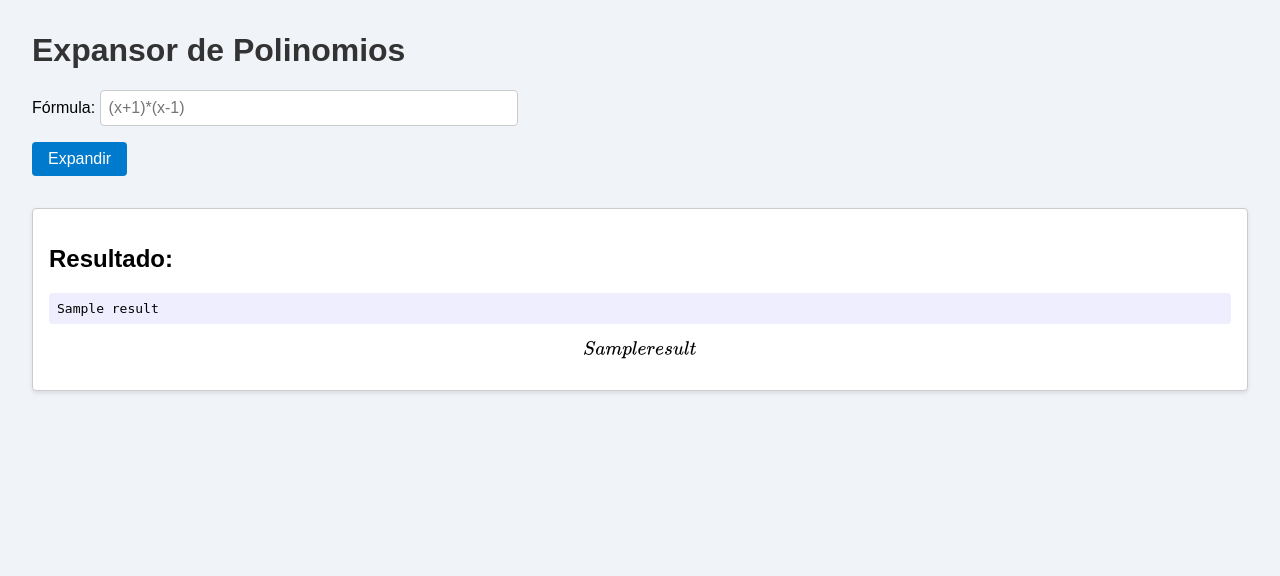
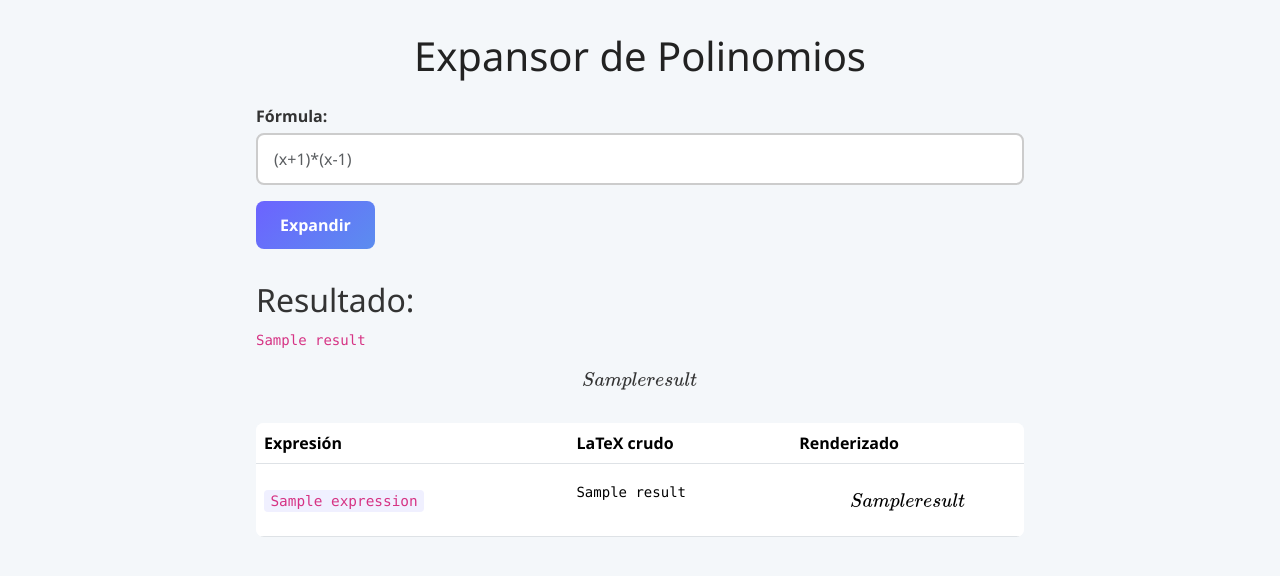
Before and after one commit to GermanB7/Polyweb, a Django app: template expander/templates/expander/form.html in a window 1280 px wide. Shown: the top 576 px of the page. Run offline with Django 5.2, Linux system fonts and the light colour scheme; tables that the repository leaves empty hold one stand-in row (values such as "Sample post"); the template is opened without the code that fills it: values that come from a table or form of the project are taken from there, most other values are stand-ins (such as "Sample title", 1, 10 or a date in 2020); some libraries are stand-ins or nearby versions.

Commit message:
feat: Enhance polynomial expansion app with AJAX support and improved UI
- Added AJAX endpoint for real-time expression expansion.
- Updated form to use HTMX for live-preview functionality.
- Improved styling for form elements and buttons.
- Created a result fragment template for dynamic result rendering.
- Enhanced error handling and user feedback in the form.

```diff
--- a/expander/forms.py
+++ b/expander/forms.py
@@ -5,8 +5,9 @@ class ExpandForm(forms.Form):
         label="Fórmula",
         max_length=200,
         widget=forms.TextInput(attrs={
+            "class": "form-control",
             "placeholder": "(x+1)*(x-1)",
-            "size": "40",
+            "id": "id_expression",
         }),
     )
 
--- a/expander/static/expander/css/style.css
+++ b/expander/static/expander/css/style.css
@@ -1,62 +1,140 @@
+/* Tipografía general */
 body {
-  font-family: sans-serif;
-  margin: 2rem;
-  background: #f0f4f8;
+  font-family: 'Segoe UI', Tahoma, Geneva, Verdana, sans-serif;
+  background: #f4f7fa;
+  color: #333;
+  margin: 0;
+  padding: 0;
 }
 
+/* Contenedor principal */
+.container {
+  max-width: 800px;
+  margin: 2rem auto;
+  padding: 0 1rem;
+}
+
+/* Título */
 h1 {
+  font-size: 2.5rem;
+  margin-bottom: 1.5rem;
+  text-align: center;
+  color: #222;
+}
+
+/* Formulario */
+form {
+  display: flex;
+  flex-wrap: wrap;
+  gap: 1rem;
+  align-items: flex-end;
+  margin-bottom: 2rem;
+}
+
+/* Label encima del input */
+form label {
+  display: block;
+  font-weight: 600;
+  margin-bottom: 0.3rem;
+}
+
+/* Input estilizado */
+form input[type="text"] {
+  flex: 1;
+  padding: 0.75rem 1rem;
+  font-size: 1rem;
+  border: 2px solid #ccc;
+  border-radius: 8px;
+  transition: border-color .2s ease-in-out, box-shadow .2s ease-in-out;
+}
+
+form input[type="text"]:focus {
+  border-color: #5b8def;
+  box-shadow: 0 0 0 3px rgba(91, 141, 239, .2);
+  outline: none;
+}
+
+/* Botón con gradiente */
+form button {
+  padding: 0.75rem 1.5rem;
+  font-size: 1rem;
+  font-weight: 600;
+  color: #fff;
+  background: linear-gradient(135deg,#6c63ff,#5b8def);
+  border: none;
+  border-radius: 8px;
+  cursor: pointer;
+  transition: transform .1s ease, box-shadow .1s ease;
+}
+
+form button:hover {
+  transform: translateY(-2px);
+  box-shadow: 0 8px 15px rgba(0,0,0,0.1);
+}
+
+form button:active {
+  transform: translateY(0);
+  box-shadow: none;
+}
+
+/* Spinner dentro del botón */
+.spinner-border {
+  width: 1rem;
+  height: 1rem;
+}
+
+/* Tarjeta de resultado */
+#result-container .card {
+  border-radius: 12px;
+  box-shadow: 0 4px 12px rgba(0,0,0,0.05);
+}
+
+#result-container .card-body {
+  padding: 1.5rem;
+}
+
+#result-container h5 {
+  margin-bottom: 1rem;
   color: #333;
 }
 
-form {
-  margin-bottom: 2rem;
+/* Raw LaTeX */
+#result-container pre {
+  background: #fafaff;
+  padding: 1rem;
+  border-radius: 6px;
+  overflow-x: auto;
+  font-size: 0.95rem;
+  color: #d63384;
 }
 
-form div {
-  margin-bottom: 1rem;
+/* Resultado renderizado */
+#result-container .mathjax-display {
+  text-align: center;
+  margin-top: 1rem;
 }
 
-input[type="text"] {
-  width: 100%;
-  max-width: 400px;
-  font-size: 1rem;
-  padding: 0.5rem;
-  border: 1px solid #ccc;
-  border-radius: 4px;
+/* Mensajes de error */
+.text-danger {
+  margin-top: 0.5rem;
+  font-size: 0.875rem;
 }
 
-.errors {
-  color: #b00020;
-  margin-top: 0.5rem;
+/* Tabla de historial */
+.table {
+  margin-top: 2rem;
+  background: #fff;
+  border-radius: 8px;
+  overflow: hidden;
 }
 
-button {
-  font-size: 1rem;
-  padding: 0.5rem 1rem;
-  border: none;
-  background: #007acc;
-  color: white;
-  border-radius: 4px;
-  cursor: pointer;
+.table th, .table td {
+  vertical-align: middle;
 }
 
-button:hover {
-  background: #005fa3;
+.table code {
+  background: #f0f0ff;
+  padding: 0.2rem 0.4rem;
+  border-radius: 4px;
+  font-size: 0.9rem;
 }
-
-.result {
-  margin-top: 2rem;
-  padding: 1rem;
-  border: 1px solid #ccc;
-  background: white;
-  border-radius: 4px;
-  box-shadow: 0 2px 4px rgba(0,0,0,0.1);
-}
-
-.result code {
-  display: block;
-  background: #eef;
-  padding: 0.5rem;
-  margin-bottom: 1rem;
-  border-radius: 4px;
-}
--- /dev/null
+++ b/expander/templates/expander/_result_fragment.html
@@ -0,0 +1,15 @@
+{% if form.non_field_errors %}
+  <div class="errors">{{ form.non_field_errors }}</div>
+{% endif %}
+
+{% if result %}
+  <div class="result">
+    <h2>Resultado:</h2>
+    <code>{{ result }}</code>
+    <p>\[ {{ result }} \]</p>
+  </div>
+{% endif %}
+
+{% if form.field_errors %}
+  {{ form.expression.errors }}
+{% endif %}
--- a/expander/templates/expander/form.html
+++ b/expander/templates/expander/form.html
@@ -5,37 +5,92 @@
   <meta charset="UTF-8">
   <title>Expansor de Polinomios</title>
 
-  <!-- CSS estático -->
+  <!-- Bootstrap CSS base -->
+  <link
+    href="https://cdn.jsdelivr.net/npm/bootstrap@5.3.2/dist/css/bootstrap.min.css"
+    rel="stylesheet"
+  >
+  <!-- Nuestro CSS mejorado -->
   <link rel="stylesheet" href="{% static 'expander/css/style.css' %}">
 
-  <!-- Configuración de MathJax -->
+  <!-- HTMX para live-preview -->
+  <script src="https://unpkg.com/htmx.org@1.9.2"></script>
+  <!-- MathJax configuración -->
   <script src="{% static 'expander/js/mathjax-config.js' %}"></script>
   <script src="https://cdn.jsdelivr.net/npm/mathjax@3/es5/tex-svg.js"></script>
 </head>
 <body>
-  <h1>Expansor de Polinomios</h1>
+  <div class="container">
+    <h1>Expansor de Polinomios</h1>
 
-  <form method="post" novalidate>
-    {% csrf_token %}
-    {{ form.non_field_errors }}
-    <div>
-      {{ form.expression.label_tag }}
-      {{ form.expression }}
-      {% if form.expression.errors %}
-        <div class="errors">{{ form.expression.errors }}</div>
-      {% endif %}
+    <form
+      id="expand-form"
+      hx-get="{% url 'expander:expand_ajax' %}"
+      hx-trigger="keyup changed delay:500ms from:#id_expression, click from:#btn-expand"
+      hx-target="#result-container"
+      hx-indicator=".spinner-border"
+      novalidate
+    >
+      {% csrf_token %}
+      <!-- Campo expresión -->
+      <div class="w-100">
+        {{ form.expression.label_tag }}
+        {{ form.expression }}
+        {% for error in form.expression.errors %}
+          <div class="text-danger">{{ error }}</div>
+        {% endfor %}
+      </div>
+      <!-- Botón -->
+      <button
+        id="btn-expand"
+        type="button"
+      >
+        Expandir
+        <span
+          class="spinner-border spinner-border-sm text-light"
+          style="display:none;"
+        ></span>
+      </button>
+    </form>
+
+    <!-- Contenedor de resultado -->
+    <div id="result-container">
+      {% include "expander/_result_fragment.html" %}
     </div>
-    <button type="submit">Expandir</button>
-  </form>
 
-  {% if result %}
-    <div class="result">
-      <h2>Resultado:</h2>
-      <!-- LaTeX en crudo -->
-      <code>{{ result }}</code>
-      <!-- Renderizado por MathJax -->
-      <p>\[ {{ result }} \]</p>
-    </div>
-  {% endif %}
+    <!-- Historial (opcional) -->
+    {% if history %}
+    <table class="table">
+      <thead>
+        <tr>
+          <th>Expresión</th>
+          <th>LaTeX crudo</th>
+          <th>Renderizado</th>
+        </tr>
+      </thead>
+      <tbody>
+        {% for item in history %}
+        <tr>
+          <td><code>{{ item.expression }}</code></td>
+          <td><pre>{{ item.result }}</pre></td>
+          <td class="mathjax-display">\[ {{ item.result }} \]</td>
+        </tr>
+        {% endfor %}
+      </tbody>
+    </table>
+    {% endif %}
+  </div>
+
+  <!-- Bootstrap JS (solo componentes) -->
+  <script src="https://cdn.jsdelivr.net/npm/bootstrap@5.3.2/dist/js/bootstrap.bundle.min.js"></script>
+
+  <!-- Reprocesar MathJax tras HTMX -->
+  <script>
+    document.body.addEventListener('htmx:afterSwap', (evt) => {
+      if (evt.detail.target.id === 'result-container') {
+        MathJax.typesetPromise();
+      }
+    });
+  </script>
 </body>
 </html>
--- a/expander/urls.py
+++ b/expander/urls.py
@@ -5,5 +5,6 @@ app_name = 'expander'
 
 urlpatterns = [
     path('', views.expand_form, name='form'),
+    path('ajax/expand/', views.expand_ajax, name='expand_ajax'),
     # más adelante podremos añadir /api/expand/ etc.
 ]
```
Also changed, not shown: expander/views.py (+34 -1 lines), README.md (added).
